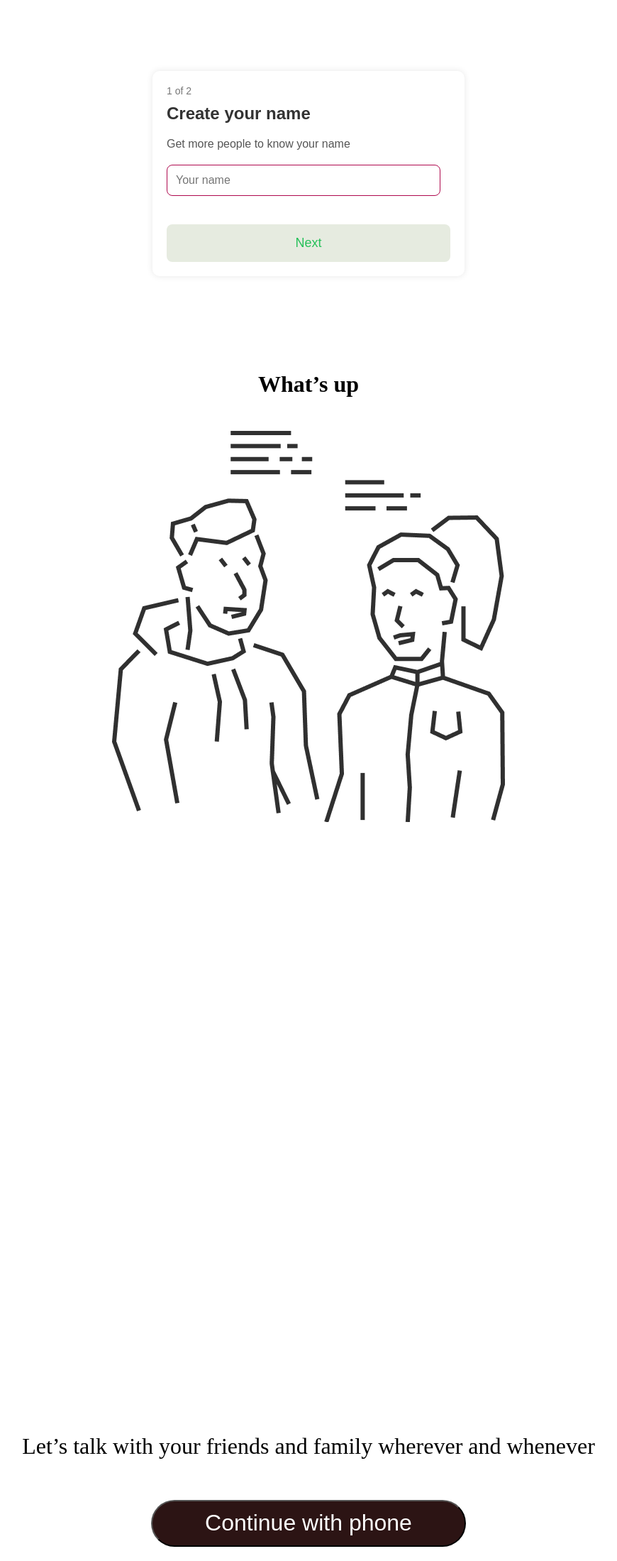
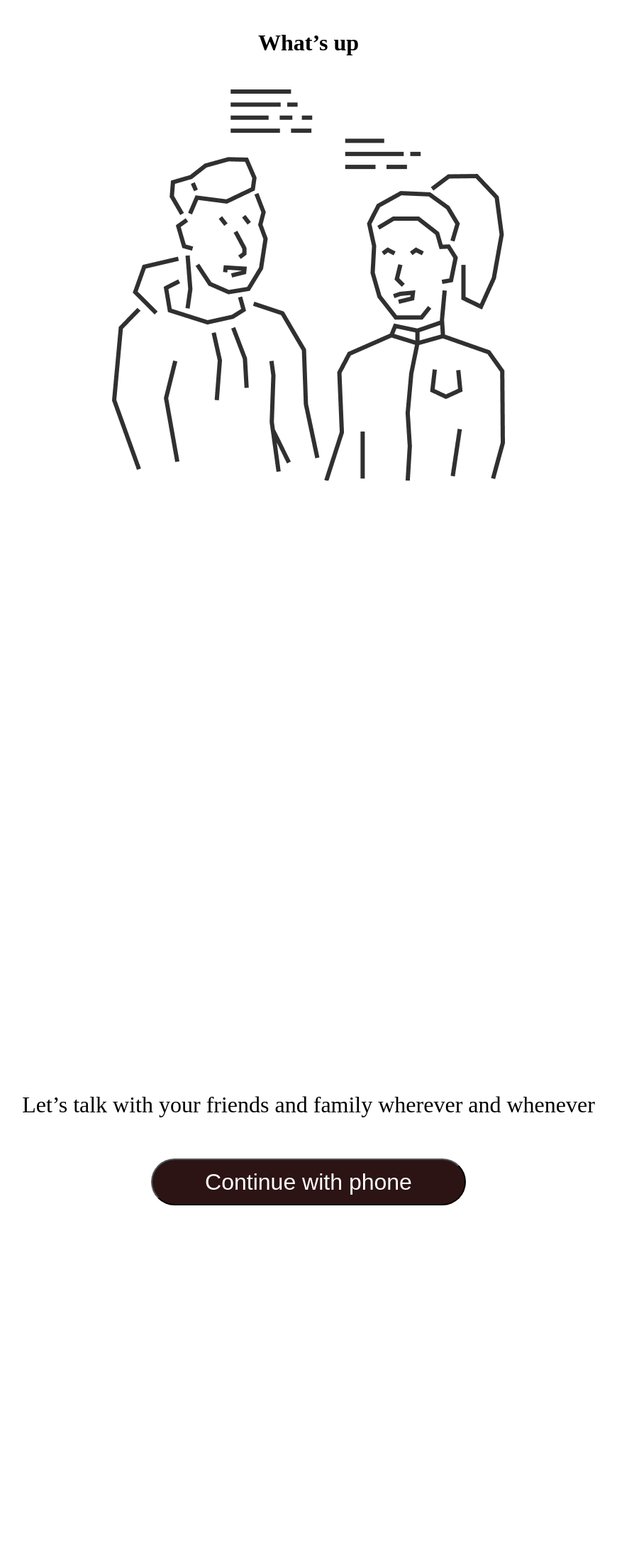
Before and after one commit to ahmatguerdi/messagery-app, an Angular app: page / in a window 1280 px wide. Shown: the whole page at 71% size, without its empty margins (205-1075 px from the left). After the commit the page ends 1719 px from the top, so only its background shows below. Built offline with nearby package versions, Linux system fonts and the light colour scheme.

Commit message:
après la mise en forme de la message

```diff
--- a/src/app/app.html
+++ b/src/app/app.html
@@ -1,4 +1,6 @@
-<app-stupename></app-stupename>
+<!-- <app-stupename></app-stupename> -->
 <!-- <app-contacts></app-contacts> -->
 
+<!-- <app-message></app-message> -->
+ <!-- <app-onboarding></app-onboarding> -->
 <router-outlet />
--- a/src/app/app.ts
+++ b/src/app/app.ts
@@ -11,10 +11,13 @@ import { Contacts } from './contacts/contacts';
 // import { Keyboard } from './keyboard/keyboard';
 
 import {Stupename} from './stupename/stupename';
+import { Message } from "./message/message";
+import { Onboarding } from "./onboarding/onboarding";
 
 @Component({
   selector: 'app-root',
   imports: [RouterOutlet,Stupename, Icons, Contacts],
+  // imports: [RouterOutlet, Stupename, Icons, Message, Onboarding],
   standalone: true,
   templateUrl: './app.html',
   styleUrl: './app.css'
--- a/src/app/message/message.css
+++ b/src/app/message/message.css
@@ -1,17 +1,18 @@
 
         .container {
-            max-width: 400px;
+            /* max-width: 400px; */
             margin: 24px;
             background-color: white;
             height: 100vh;
             display: flex;
             flex-direction: column;
             margin: 40px auto;
-            min-width: 80vh;
-            border-radius: 18px;
+            /* min-width: 80vh; */
+            border-radius: 10px;
             box-shadow: 0 2px 12px rgba(0, 0, 0, 0);
-            margin-top: 100px;
-            margin-left: 900px;
+            /* margin-top: 100px; */
+            /* margin-left: 900px; */
+            font-size: x-large;
         }
 
         .header {
@@ -29,10 +30,10 @@
         }
 
         .avatar {
-            width: 40px;
-            height: 40px;
+            width: 50px;
+            height: 50px;
             background-color: #ddd;
-            border-radius: 50%;
+            border-radius: 45%;
             display: flex;
             align-items: center;
             justify-content: center;
@@ -58,6 +59,7 @@
             color: #999;
             font-size: 12px;
             text-align: right;
+            font-size: x-large;
         }
 
         .group-message {
@@ -94,5 +96,6 @@
             font-size: 12px;
         }
         #carra{
-            margin-left: 399px;
+            margin-left: 85%;
+            font-size: 2rem;
         }
--- a/src/app/message/message.ts
+++ b/src/app/message/message.ts
@@ -1,8 +1,9 @@
 import { Component } from '@angular/core';
+import { Icons } from "../icons/icons";
 
 @Component({
   selector: 'app-message',
-  imports: [],
+  imports: [Icons],
   templateUrl: './message.html',
   styleUrl: './message.css'
 })
--- a/src/app/onboarding/onboarding.html
+++ b/src/app/onboarding/onboarding.html
@@ -12,8 +12,6 @@
   </section>
 
   <section id="btn">
-    <a routerLink="/my-profil">
-      <button>Continue with phone</button>
-    </a>
+      <button routerLink="/phone-number">Continue with phone</button>
   </section>
 </div>
```
Also changed, not shown: src/app/message/message.html (+5 -5 lines).
